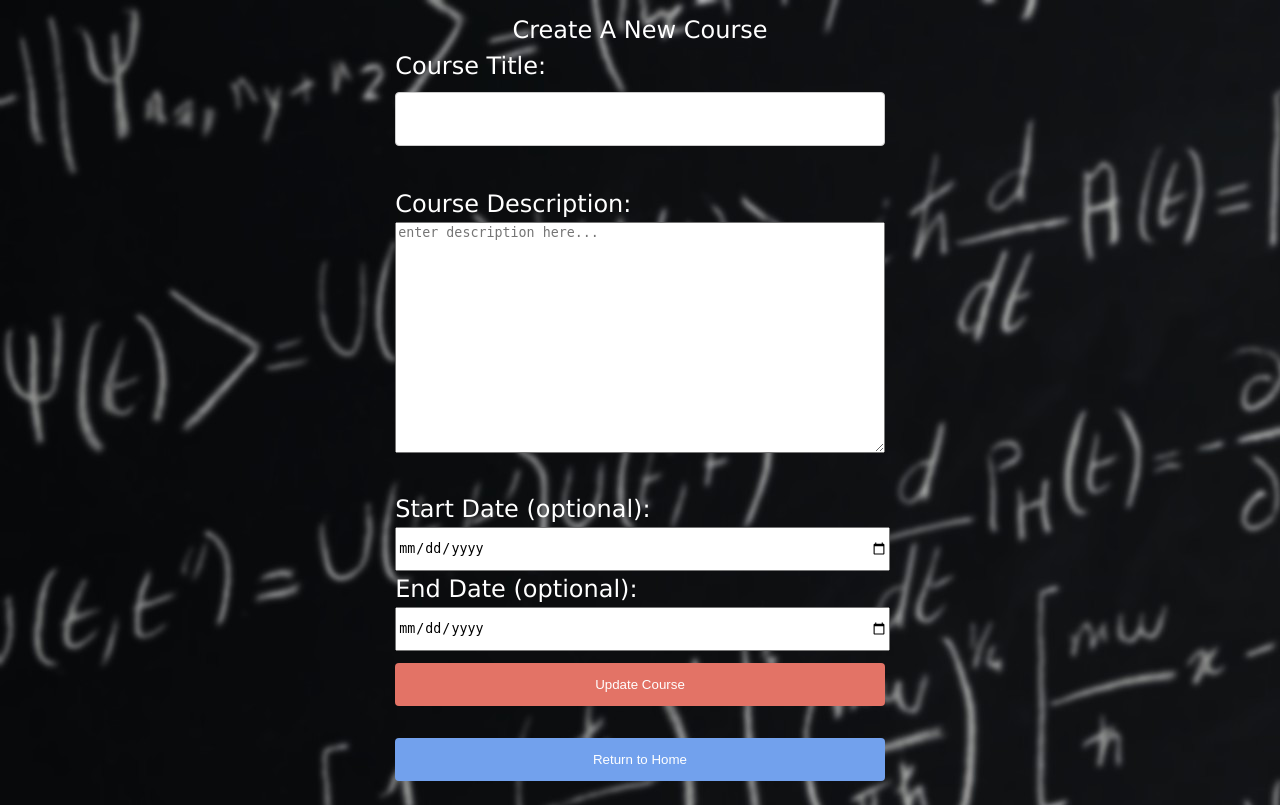
After one commit to BenGirone/SoftwareEngineeringProject, a PHP site: page /course/editCourse.php in a window 1280 px wide. The commit adds this page. Run offline with PHP 8.4, Linux system fonts and the light colour scheme; the visitor is signed in with stand-in values (Sample User, id 1).

Commit message:
Added course editing feature

```diff
--- /dev/null
+++ b/course/editCourse.php
@@ -0,0 +1,122 @@
+<?php
+session_start();
+
+if (!(isset($_SESSION["loggedIn"])))
+{
+	header('Location: ../index.php');
+	exit();
+}
+
+$errorMessage = "";
+?>
+
+<!DOCTYPE html>
+<!--
+Developed by Ben Girone
+For use in CSC 351
+Software prepared by Orchid-dev (see documentation for more info)
+-->
+<html>
+<head>
+	<title>upGrade</title>
+    <meta charset="windows-1252">
+    <meta name="viewport" content="width=device-width, initial-scale=1.0">
+    <link type="text/css" rel="stylesheet" href="../index.css">
+    <style type="text/css">
+                input[type=submit].red {
+                    background-color: #E37366;
+                }
+                    input[type=submit].red:hover {
+                        background-color: #F5AFA6;
+                    }
+    </style>
+</head>
+<body>
+	<div class="wrapper">
+            <form id="form1" action="editingCourse.php" method="post">
+                <table class="inputTable">
+                    <tr class="inputTableHeader">
+                        <td>
+                            <span>Create A New Course</span>
+                        </td>
+                    </tr>
+
+                    <tr>
+                        <td>
+                            <span class="errorText"><?php echo ($errorMessage); ?></span>
+                        </td>
+                    </tr>
+
+
+                    <tr>
+                        <td>
+                            <span>Course Title:</span>
+                        </td>
+                    </tr>
+
+                    <tr>
+                        <td> <input type="text" name="title" required="true"> </td>
+                    </tr>
+
+
+                    <tr><td><br /></td></tr>
+
+
+                    <tr>
+                        <td>
+                            <span>Course Description:</span>
+                        </td>
+                    </tr>
+
+                    <tr>
+                        <td style="text-align: center;"><textarea style="width:100%;
+height:100%;
+box-sizing: border-box;         /* For IE and modern versions of Chrome */
+-moz-box-sizing: border-box;    /* For Firefox                          */
+-webkit-box-sizing: border-box; /* For Safari                           */" name="description" form="form1" placeholder="enter description here..." rows="15" cols=""></textarea></td>
+                    </tr>
+
+
+                    <tr><td><br /></td></tr>
+
+
+                    <tr>
+                        <td>
+                            <span>Start Date (optional):</span>
+                        </td>
+                    </tr>
+
+                    <tr>
+                        <td style="text-align: center;"><input style="height: 40px; width: 100%;" type="date" name="start"></td>
+                    </tr>
+
+                    <tr>
+                        <td>
+                            <span>End Date (optional):</span>
+                        </td>
+                    </tr>
+
+                    <tr>
+                        <td style="text-align: center;"><input style="height: 40px; width: 100%;" type="date" name="end"></td>
+                    </tr>
+
+
+                    <tr>
+                        <td><input class="red" type="submit" value="Update Course" id="submit"></td>
+                    </tr>
+
+                </table>
+            </form>
+
+            <form action="../home.php">
+                <table class="inputTable">
+                    <tr>
+                        <td>
+                            <input type="submit" value="Return to Home">
+                        </td>
+                    </tr>
+                </table>
+            </form>
+        </div>
+</body>
+</html>
--- a/home.php
+++ b/home.php
@@ -93,7 +93,9 @@ Software prepared by Orchid-dev (see documentation for more info)
                         $description = $row[4];
 
                         //output an option to the dropdown
-                        echo ("<tr><td><div><a href='course/view.php?id=$c_id'><span>" . $title . "</span></a><p>" . nl2br($description) . "</p>" . "</div></td></tr>");
+                        echo ("<tr><td><div><a style='float: left;' href='course/view.php?id=$c_id'><span>" . $title . "</span></a><div style='text-align: right;'>
+                        <a class='assignmentOption' href='course/editCourse.php?id=$c_id'>edit</a>
+                    </div><p>" . nl2br($description) . "</p>" . "</div></td></tr>");
 
                     }
 	            ?>
```
Also changed, not shown: course/view.php (+6 -8 lines), course/editingCourse.php (added).
